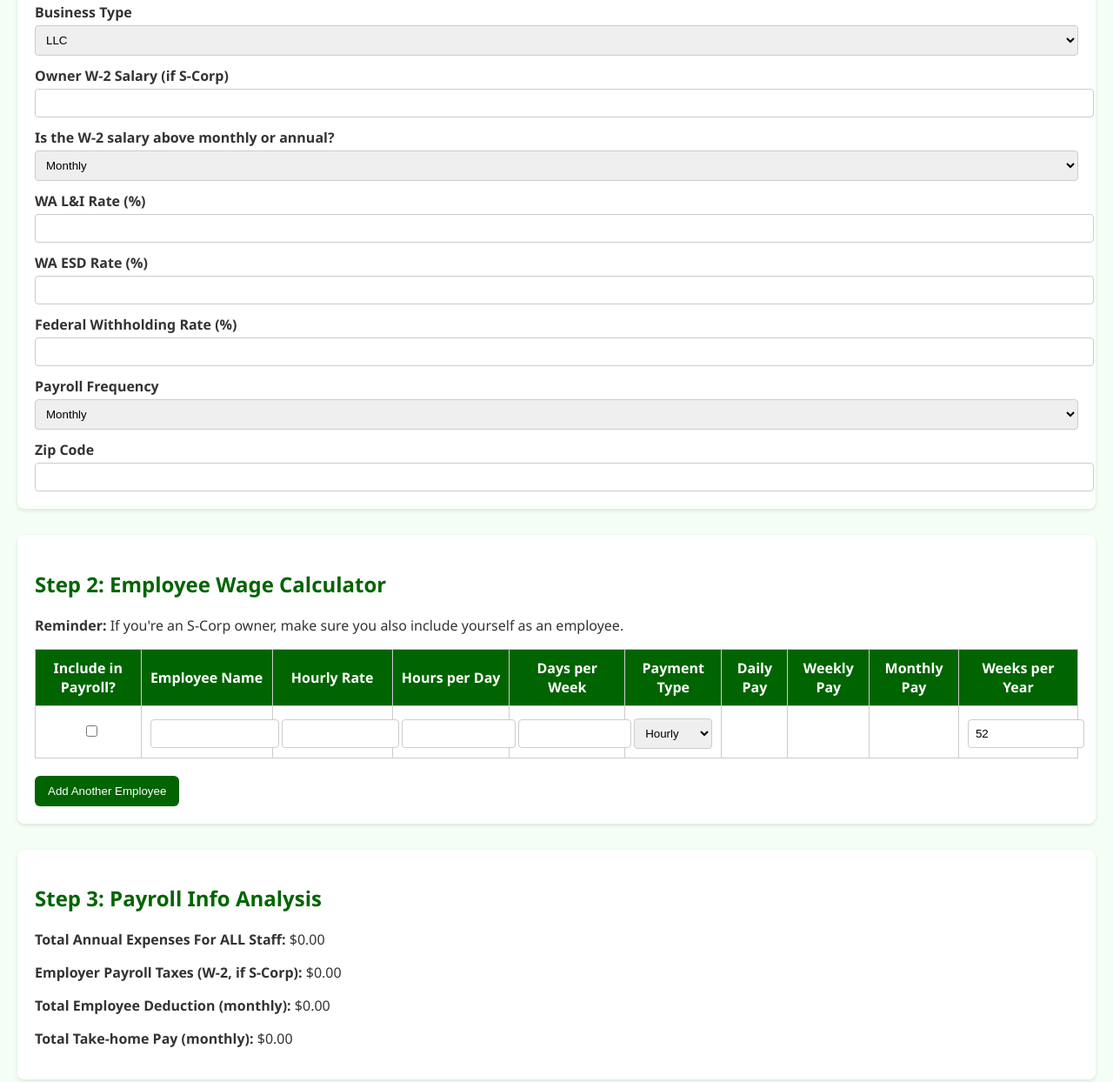
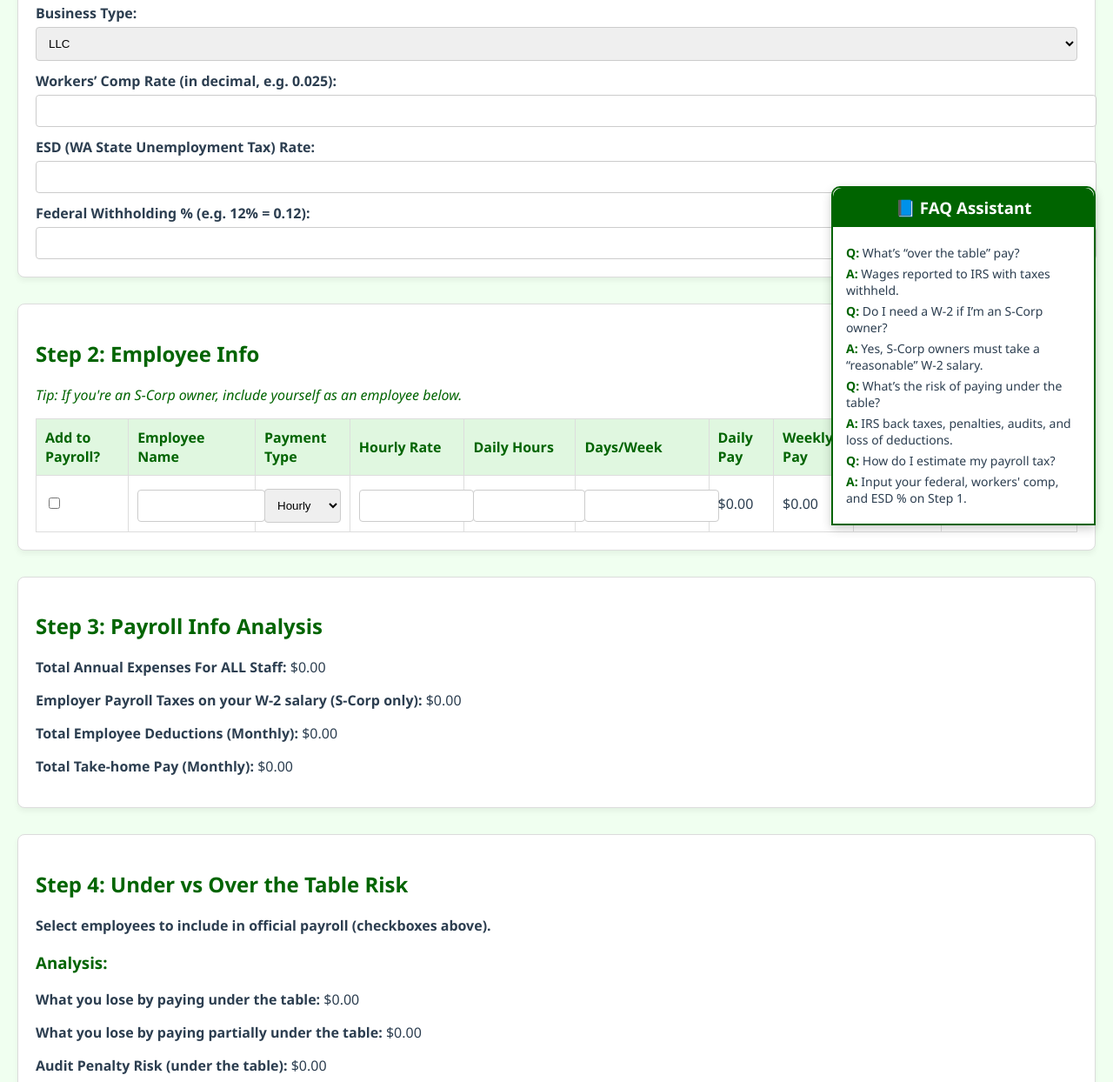
Before and after one commit to Mosekah/payroll-model, a plain HTML site: page index.html in a window 1280 px wide. Shown: the part 196-1440 px from the top of the page at 87% size. Drawn offline with Linux system fonts and the light colour scheme.

Commit message:
Update index.html

```diff
--- a/index.html
+++ b/index.html
@@ -1,44 +1,42 @@
 <!DOCTYPE html>
 <html lang="en">
 <head>
-  <meta charset="UTF-8">
-  <meta name="viewport" content="width=device-width, initial-scale=1">
+  <meta charset="UTF-8" />
+  <meta name="viewport" content="width=device-width, initial-scale=1.0"/>
   <title>CareBearBooks Payroll Calculator</title>
   <style>
     body {
       font-family: 'Segoe UI', sans-serif;
+      background-color: #f0fff0;
+      color: #2c3e50;
       margin: 0;
       padding: 20px;
-      background: #f4fef4;
-      color: #333;
     }
-    h1, h2 {
+    h1, h2, h3 {
       color: #006400;
     }
-    section {
+    .section {
       background: #ffffff;
+      border: 1px solid #dcdcdc;
+      border-radius: 8px;
       padding: 20px;
-      border-radius: 8px;
       margin-bottom: 30px;
-      box-shadow: 0 2px 4px rgba(0,0,0,0.1);
+      box-shadow: 0 4px 6px rgba(0,0,0,0.05);
     }
     label {
+      font-weight: bold;
       display: block;
       margin-top: 12px;
-      font-weight: bold;
     }
-    input, select {
+    input[type="number"], input[type="text"], select {
       width: 100%;
-      padding: 8px;
-      margin-top: 4px;
-      border: 1px solid #ccc;
+      padding: 10px;
+      border: 1px solid #cccccc;
       border-radius: 4px;
+      margin-top: 5px;
     }
-    input[type="number"] {
-      -moz-appearance: textfield;
-    }
-    input::-webkit-outer-spin-button,
-    input::-webkit-inner-spin-button {
+    input[type="number"]::-webkit-outer-spin-button,
+    input[type="number"]::-webkit-inner-spin-button {
       -webkit-appearance: none;
       margin: 0;
     }
@@ -48,36 +46,45 @@
       margin-top: 15px;
     }
     table, th, td {
-      border: 1px solid #ccc;
+      border: 1px solid #ddd;
+    }
+    th {
+      background-color: #e0f7e0;
+      color: #006400;
     }
     th, td {
       padding: 10px;
-      text-align: center;
+      text-align: left;
     }
-    th {
+    .chatbot {
+      position: fixed;
+      bottom: 0;
+      right: 20px;
+      background-color: #ffffff;
+      border: 2px solid #006400;
+      border-radius: 10px 10px 0 0;
+      width: 300px;
+      max-height: 400px;
+      overflow-y: auto;
+      box-shadow: 0 4px 12px rgba(0,0,0,0.2);
+    }
+    .chatbot h3 {
+      margin: 0;
+      padding: 10px;
       background-color: #006400;
       color: white;
-    }
-    .button {
-      background: #006400;
-      color: white;
-      padding: 10px 15px;
-      border: none;
-      border-radius: 6px;
-      cursor: pointer;
-      margin-top: 20px;
-    }
-    .button:hover {
-      background: #228B22;
+      text-align: center;
+      border-radius: 10px 10px 0 0;
     }
     .faq {
-      background-color: #e0f7e0;
-      padding: 20px;
-      margin-top: 30px;
-      border-left: 6px solid #006400;
+      padding: 15px;
     }
-    .chatbot-question {
-      font-weight: bold;
+    .faq p {
+      margin: 5px 0;
+      font-size: 14px;
+    }
+    .faq strong {
+      color: #006400;
     }
   </style>
 </head>
@@ -85,129 +92,132 @@
 
   <h1>CareBearBooks Payroll Calculator</h1>
 
-<section>
+  <!-- Step 1: Business Info -->
+  <div class="section">
     <h2>Step 1: Business Info</h2>
-  <label for="bizType">Business Type</label>
-  <select id="bizType">
+    <label>Business Type:</label>
+    <select id="businessType">
       <option value="LLC">LLC</option>
       <option value="S-Corp">S-Corp</option>
       <option value="Partnership">Partnership</option>
-    <option value="Sole Proprietor">Sole Proprietor</option>
+      <option value="Sole Proprietorship">Sole Proprietorship</option>
     </select>
 
-  <label for="w2Salary">Owner W-2 Salary (if S-Corp)</label>
-  <input type="number" id="w2Salary" min="0">
+    <div id="w2Section" style="display:none;">
+      <label>Enter your W-2 Salary:</label>
+      <input type="number" min="0" id="w2Salary" />
 
-  <label>Is the W-2 salary above monthly or annual?</label>
-  <select id="w2SalaryType">
+      <label>Is the salary above a monthly or annual salary?</label>
+      <select id="salaryFrequency">
         <option value="monthly">Monthly</option>
         <option value="annual">Annual</option>
       </select>
+    </div>
 
-  <label for="lnirate">WA L&I Rate (%)</label>
-  <input type="number" id="lnirate" min="0" step="0.01">
+    <label>Workers’ Comp Rate (in decimal, e.g. 0.025):</label>
+    <input type="number" min="0" step="0.001" id="workersComp" />
 
-  <label for="esdrate">WA ESD Rate (%)</label>
-  <input type="number" id="esdrate" min="0" step="0.01">
+    <label>ESD (WA State Unemployment Tax) Rate:</label>
+    <input type="number" min="0" step="0.01" id="esdRate" />
 
-  <label for="federalrate">Federal Withholding Rate (%)</label>
-  <input type="number" id="federalrate" min="0" step="0.01">
+    <label>Federal Withholding % (e.g. 12% = 0.12):</label>
+    <input type="number" min="0" step="0.01" id="fedWithholding" />
+  </div>
 
-  <label for="payFreq">Payroll Frequency</label>
-  <select id="payFreq">
-    <option value="monthly">Monthly</option>
-    <option value="biweekly">Biweekly</option>
-    <option value="weekly">Weekly</option>
-  </select>
-
-  <label for="zip">Zip Code</label>
-  <input type="text" id="zip">
-</section>
-
-<section>
-  <h2>Step 2: Employee Wage Calculator</h2>
-  <p><strong>Reminder:</strong> If you're an S-Corp owner, make sure you also include yourself as an employee.</p>
+  <!-- Step 2: Employee Wage Calculator -->
+  <div class="section">
+    <h2>Step 2: Employee Info</h2>
+    <p style="color:#006400;"><em>Tip: If you're an S-Corp owner, include yourself as an employee below.</em></p>
     <table id="employeeTable">
       <thead>
         <tr>
-        <th>Include in Payroll?</th>
+          <th>Add to Payroll?</th>
           <th>Employee Name</th>
+          <th>Payment Type</th>
           <th>Hourly Rate</th>
-        <th>Hours per Day</th>
-        <th>Days per Week</th>
-        <th>Payment Type</th>
+          <th>Daily Hours</th>
+          <th>Days/Week</th>
           <th>Daily Pay</th>
           <th>Weekly Pay</th>
           <th>Monthly Pay</th>
-        <th>Weeks per Year</th>
+          <th>Weeks/Year</th>
         </tr>
       </thead>
-    <tbody id="employeeRows">
+      <tbody>
         <tr>
-        <td><input type="checkbox" class="onPayroll"></td>
-        <td><input type="text" class="empName"></td>
-        <td><input type="number" class="hourlyRate" min="0"></td>
-        <td><input type="number" class="hoursPerDay" min="0"></td>
-        <td><input type="number" class="daysPerWeek" min="0"></td>
+          <td><input type="checkbox" class="addToPayroll"/></td>
+          <td><input type="text" /></td>
           <td>
-          <select class="payType">
+            <select>
               <option value="hourly">Hourly</option>
               <option value="salary">Salary</option>
+              <option value="daily">Daily</option>
             </select>
           </td>
-        <td class="dailyPay"></td>
-        <td class="weeklyPay"></td>
-        <td class="monthlyPay"></td>
-        <td><input type="number" class="weeksPerYear" min="0" value="52"></td>
+          <td><input type="number" class="hourly" min="0"/></td>
+          <td><input type="number" class="dailyHours" min="0"/></td>
+          <td><input type="number" class="daysPerWeek" min="0"/></td>
+          <td class="dailyPay">$0.00</td>
+          <td class="weeklyPay">$0.00</td>
+          <td class="monthlyPay">$0.00</td>
+          <td><input type="number" value="52" class="weeksPerYear" min="0"/></td>
         </tr>
+        <!-- Additional rows can be duplicated dynamically -->
       </tbody>
     </table>
-  <button class="button" onclick="addEmployeeRow()">Add Another Employee</button>
-</section>
+  </div>
 
-<section>
+  <!-- Step 3: Payroll Info Analysis -->
+  <div class="section">
     <h2>Step 3: Payroll Info Analysis</h2>
     <p><strong>Total Annual Expenses For ALL Staff:</strong> <span id="totalAnnualExpenses">$0.00</span></p>
-  <p><strong>Employer Payroll Taxes (W-2, if S-Corp):</strong> <span id="employerTaxes">$0.00</span></p>
-  <p><strong>Total Employee Deduction (monthly):</strong> <span id="empDeduction">$0.00</span></p>
-  <p><strong>Total Take-home Pay (monthly):</strong> <span id="takeHome">$0.00</span></p>
-</section>
+    <p><strong>Employer Payroll Taxes on your W-2 salary (S-Corp only):</strong> <span id="payrollTaxes">$0.00</span></p>
+    <p><strong>Total Employee Deductions (Monthly):</strong> <span id="employeeDeduction">$0.00</span></p>
+    <p><strong>Total Take-home Pay (Monthly):</strong> <span id="takeHomePay">$0.00</span></p>
+  </div>
 
-<section>
-  <h2>Step 4: Payroll Compliance Risk Analysis</h2>
-  <p><strong>What you lose by paying under the table:</strong> <span id="lossUnder">$0.00</span></p>
-  <p><strong>What you lose by paying partially under the table:</strong> <span id="lossPartial">$0.00</span></p>
-  <p><strong>Audit Penalty Risk (under the table):</strong> <span id="penaltyUnder">$0.00</span></p>
-  <p><strong>Audit Penalty Risk (partial):</strong> <span id="penaltyPartial">$0.00</span></p>
-  <p><strong>Potential Total Cost (under the table):</strong> <span id="totalCostUnder">$0.00</span></p>
-  <p><strong>Potential Total Cost (partial):</strong> <span id="totalCostPartial">$0.00</span></p>
-  <p><strong>Total Estimated Exposure (IRS penalties, audit risk, lost deductions):</strong> <span id="totalExposure">$0.00</span></p>
-</section>
+  <!-- Step 4: Under the Table Analysis -->
+  <div class="section">
+    <h2>Step 4: Under vs Over the Table Risk</h2>
+    <label>Select employees to include in official payroll (checkboxes above).</label>
 
-<section class="faq">
-  <h2>📌 FAQ – Payroll Assistant Chatbot</h2>
-  <p class="chatbot-question">Q: I'm not sure if I should be an S-Corp. How do I know?</p>
-  <p>A: Use our S-Corp Viability Tool or consult with your accountant to compare taxes, compliance, and savings.</p>
+    <h3>Analysis:</h3>
+    <p><strong>What you lose by paying under the table:</strong> $<span id="lossUnderTable">0.00</span></p>
+    <p><strong>What you lose by paying partially under the table:</strong> $<span id="lossPartial">0.00</span></p>
+    <p><strong>Audit Penalty Risk (under the table):</strong> $<span id="penaltyUnderTable">0.00</span></p>
+    <p><strong>Audit Penalty Risk (partial):</strong> $<span id="penaltyPartial">0.00</span></p>
+    <p><strong>Potential Total Cost (under the table):</strong> $<span id="costUnderTable">0.00</span></p>
+    <p><strong>Potential Total Cost (partial):</strong> $<span id="costPartial">0.00</span></p>
+    <p><strong>Total Estimated Exposure (IRS back taxes, penalties, WA audit):</strong> $<span id="exposureTotal">0.00</span></p>
+  </div>
 
-  <p class="chatbot-question">Q: What are L&I and ESD rates?</p>
-  <p>A: WA L&I (workers' comp) and ESD (unemployment tax) rates are set by the state. Check your latest WA State Employment Security documents or DOR portal.</p>
+  <!-- FAQ Chatbot -->
+  <div class="chatbot">
+    <h3>📘 FAQ Assistant</h3>
+    <div class="faq">
+      <p><strong>Q:</strong> What’s “over the table” pay?</p>
+      <p><strong>A:</strong> Wages reported to IRS with taxes withheld.</p>
 
-  <p class="chatbot-question">Q: What if I pay someone under the table?</p>
-  <p>A: This model shows how much you lose and the risks involved. It's best to stay compliant.</p>
-</section>
+      <p><strong>Q:</strong> Do I need a W-2 if I’m an S-Corp owner?</p>
+      <p><strong>A:</strong> Yes, S-Corp owners must take a “reasonable” W-2 salary.</p>
+
+      <p><strong>Q:</strong> What’s the risk of paying under the table?</p>
+      <p><strong>A:</strong> IRS back taxes, penalties, audits, and loss of deductions.</p>
+
+      <p><strong>Q:</strong> How do I estimate my payroll tax?</p>
+      <p><strong>A:</strong> Input your federal, workers' comp, and ESD % on Step 1.</p>
+    </div>
+  </div>
 
   <script>
-  function addEmployeeRow() {
-    const row = document.querySelector("#employeeRows tr").cloneNode(true);
-    row.querySelectorAll("input").forEach(input => input.value = "");
-    row.querySelector(".dailyPay").textContent = "";
-    row.querySelector(".weeklyPay").textContent = "";
-    row.querySelector(".monthlyPay").textContent = "";
-    document.getElementById("employeeRows").appendChild(row);
-  }
+    document.getElementById("businessType").addEventListener("change", function() {
+      document.getElementById("w2Section").style.display = this.value === "S-Corp" ? "block" : "none";
+    });
 
-  // You can expand this logic to calculate pay and fill in analysis
-  // Placeholder values used above
+    // Add further JS logic to auto-calculate daily/weekly/monthly pay
+    // And block negative values
+    // And generate risk values using approximated formulas
+
   </script>
 
 </body>
```
Lines whose indentation alone changed are shown as unchanged.
